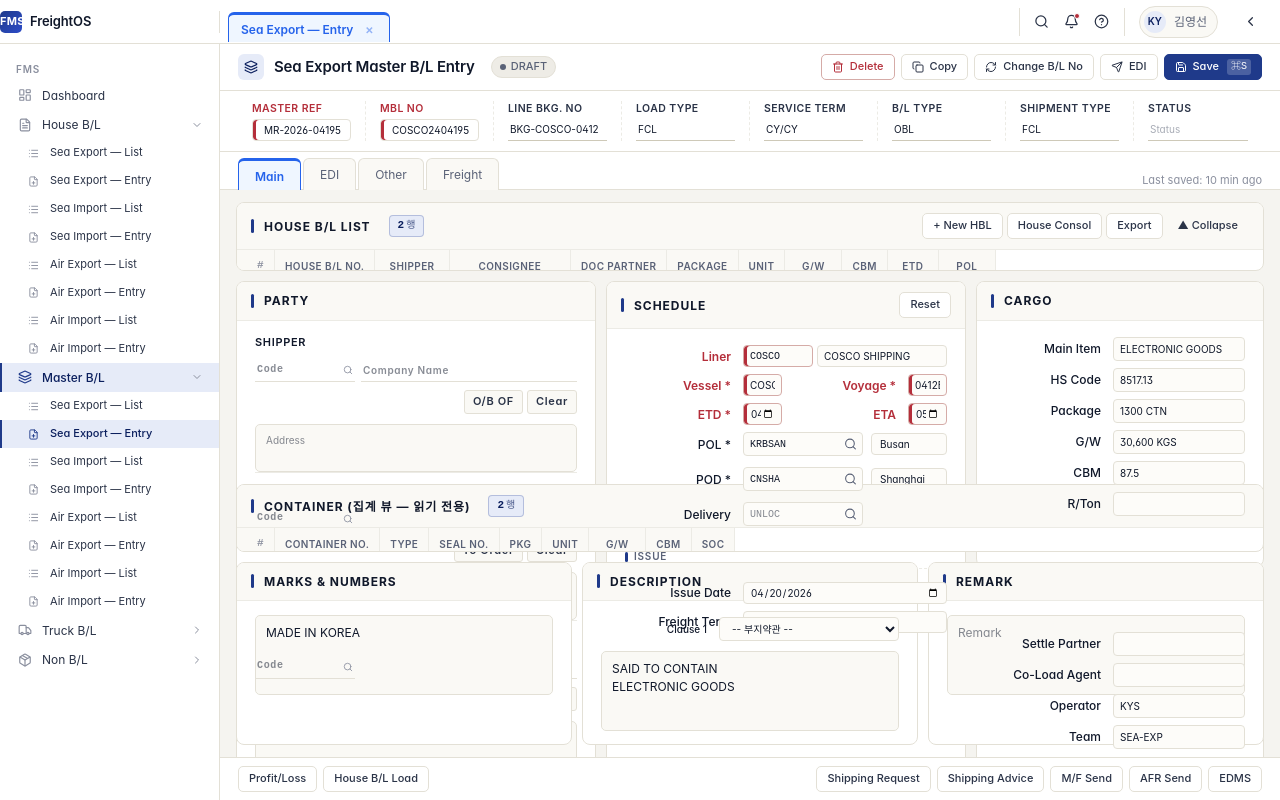
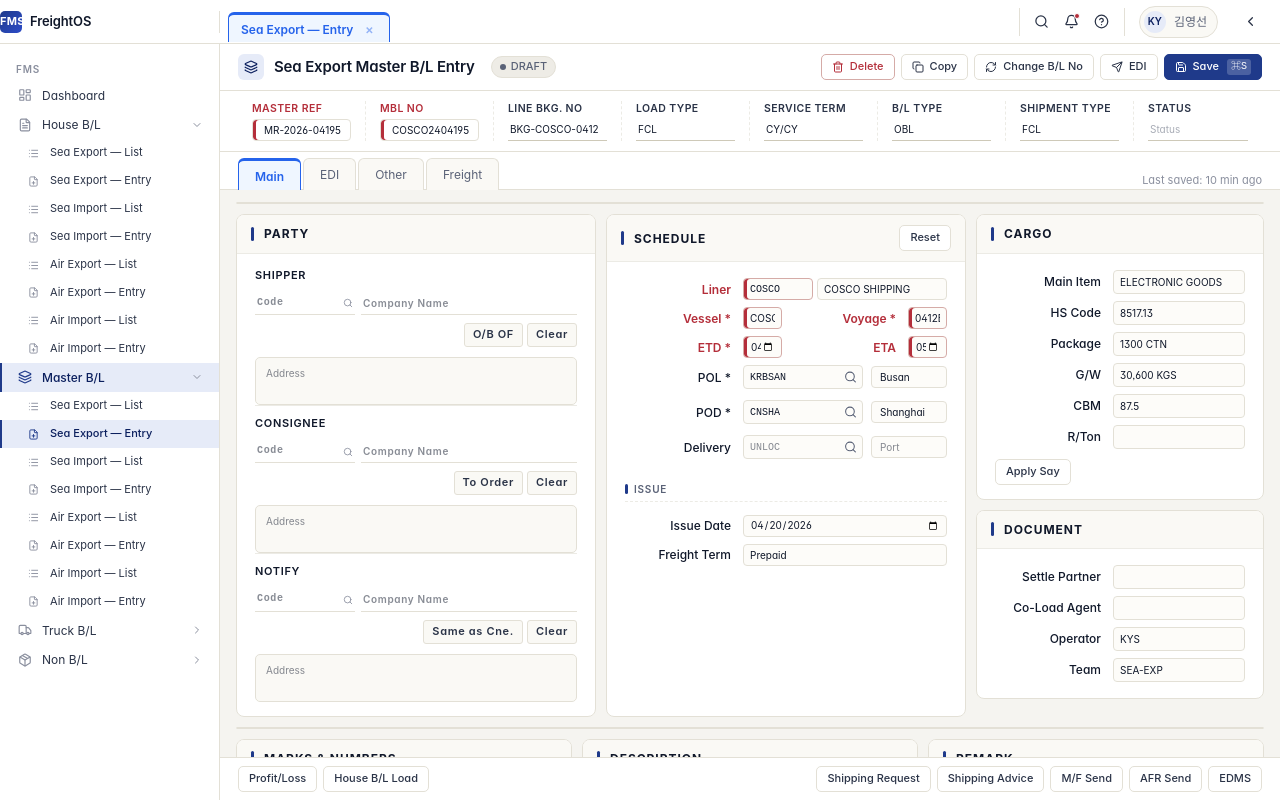
Before and after one commit to rerun1129/legacy-to-next, a Next.js app in the folder front-end/: page /fms/master-bl/sea-exp/new in a window 1280 px wide. Built offline with nearby package versions, Linux system fonts and the light colour scheme.

Commit message:
flex 컬럼 부모 탈출 문제 수정

```diff
--- a/front-end/src/components/fms/master-bl/tabs/main-tab.tsx
+++ b/front-end/src/components/fms/master-bl/tabs/main-tab.tsx
@@ -90,7 +90,7 @@ export function MasterMainTab({ variant }: Props) {
       </div>
 
       {/* Main body: Party + Schedule + Cargo (3-column) */}
-      <div style={{ display: "grid", gridTemplateColumns: "minmax(0,1fr) minmax(0,1fr) minmax(0,0.8fr)", gap: 10, minHeight: 0 }}>
+      <div style={{ display: "grid", gridTemplateColumns: "minmax(0,1fr) minmax(0,1fr) minmax(0,0.8fr)", gap: 10 }}>
 
         {/* PARTY — 3 slots (no DOC Partner) */}
         <div className="panel" style={{ display: "flex", flexDirection: "column" }}>
```
Also changed, not shown: 1 other file (tests, documents, lock files or other folders).
